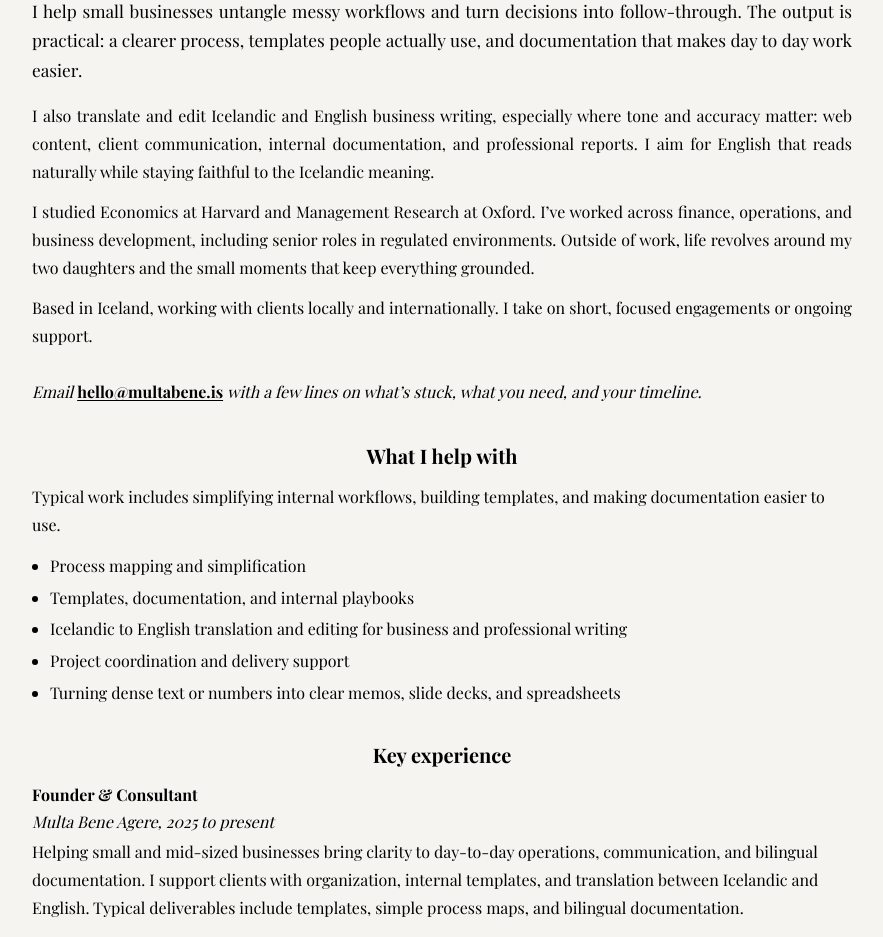
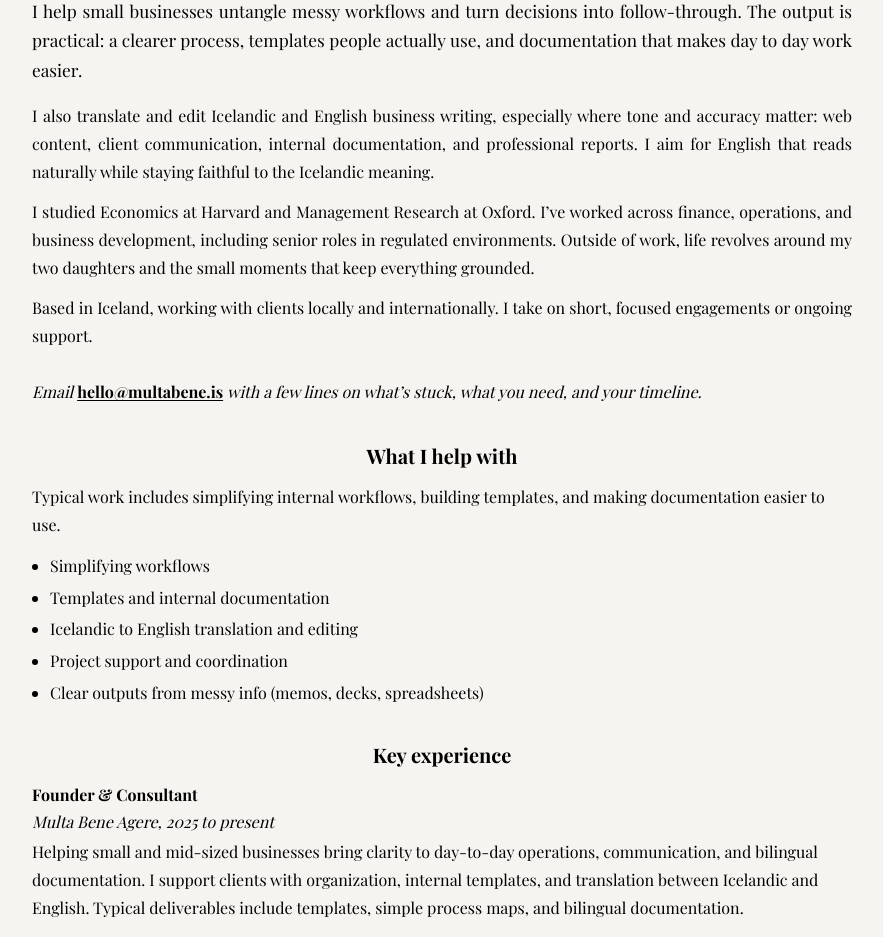
Before and after one commit to mariaagusts/my-logo-site, a plain HTML site: page aboutme/index.html in a window 1280 px wide. Shown: the part 116-1053 px from the top of the page, without its empty margins (198-1081 px from the left). Drawn offline with nearby package versions, Linux system fonts and the light colour scheme; a web font is replaced by a local one.

Commit message:
Update index.html

```diff
--- a/aboutme/index.html
+++ b/aboutme/index.html
@@ -187,11 +187,11 @@
     </p>
 
     <ul>
-      <li>Process mapping and simplification</li>
-      <li>Templates, documentation, and internal playbooks</li>
-      <li>Icelandic to English translation and editing for business and professional writing</li>
-      <li>Project coordination and delivery support</li>
-      <li>Turning dense text or numbers into clear memos, slide decks, and spreadsheets</li>
+      <li>Simplifying workflows</li>
+      <li>Templates and internal documentation</li>
+      <li>Icelandic to English translation and editing</li>
+      <li>Project support and coordination</li>
+      <li>Clear outputs from messy info (memos, decks, spreadsheets)</li>
     </ul>
 
     <h2>Key experience</h2>
```
